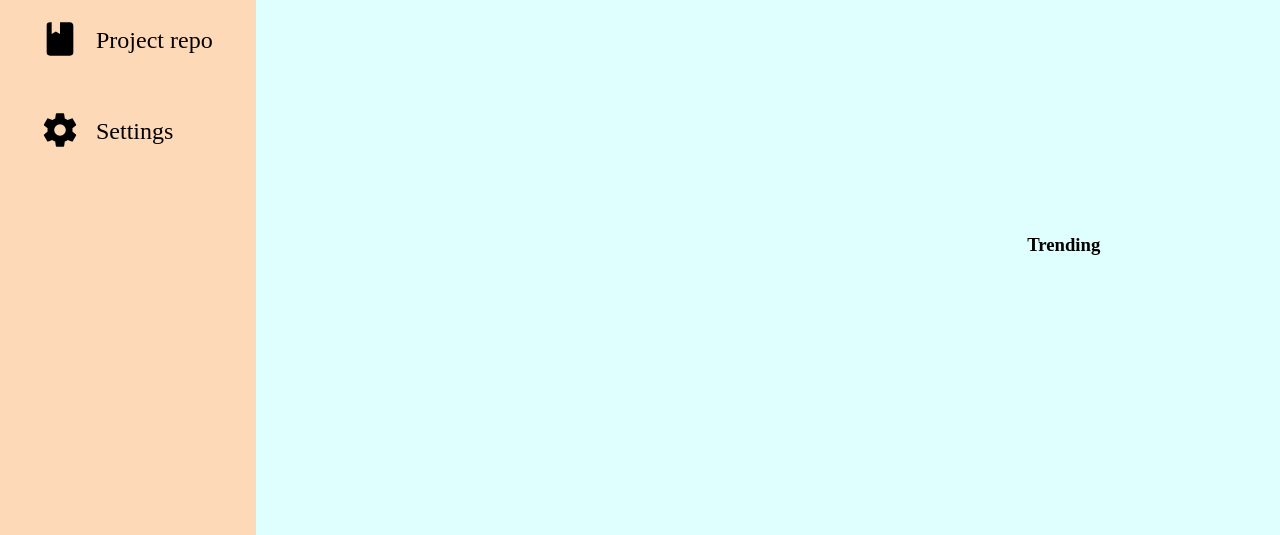
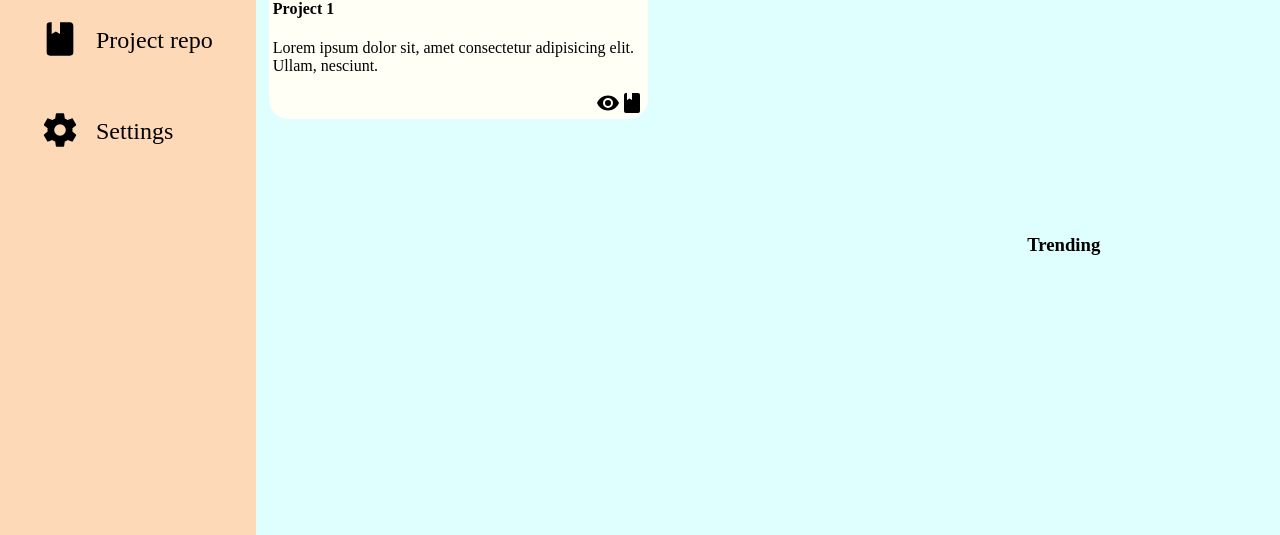
Before and after one commit to Brodypen/odin-AdminDashboard, a plain HTML site: page index.html in a window 1280 px wide. Shown: the part 265-800 px from the top of the page. Drawn offline with Linux system fonts and the light colour scheme.

Commit message:
Finish basic layout 1

```diff
--- a/index.html
+++ b/index.html
@@ -63,15 +63,24 @@
       <div class="wrapper"><button>New</button><button>Upload</button><button>Share</button></div>
     </header>
     <main class="main">
-      <div class="projectWrapper">
+      <div class="projectGridWrapper">
         <h1>Your project</h1>
-        <div class="projectLayout"></div>
+        <div class="projectLayout">
+          <div class="projectContainer">
+            <h4>Project 1</h4>
+            <p>Lorem ipsum dolor sit, amet consectetur adipisicing elit. Ullam, nesciunt.</p>
+            <div class="projectImgWrapper">
+              <img src="pics/eye.svg">
+              <img src="pics/book.svg">
+            </div>
+          </div>
+        </div>
       </div>
-      <div class="annoucementsWrapper">
+      <div class="annoucementsGridWrapper">
         <h2>Annoucements</h2>
         <div class="annoucementsLayout"></div>
       </div>
-      <div class="trendingWrapper">
+      <div class="trendingGridWrapper">
         <h3>Trending</h3>
         <div class="trendingLayout"></div>
       </div>
--- a/styles.css
+++ b/styles.css
@@ -100,6 +100,19 @@ button {
     display: grid;
     grid-template: 1fr 1fr/ 3fr 1fr;
 }
-.projectWrapper {
+.projectGridWrapper {
     grid-row: 1/ span 2;
 }
+.projectLayout{
+    display: grid;
+    grid-template: auto 1fr/ 1fr 1fr;
+}
+.projectContainer {
+    background-color: #fffff5;
+    border: 4px solid #fffff5;
+    border-radius: 20px;
+}
+.projectImgWrapper{
+    display: flex;
+    justify-content: end;
+}
```
